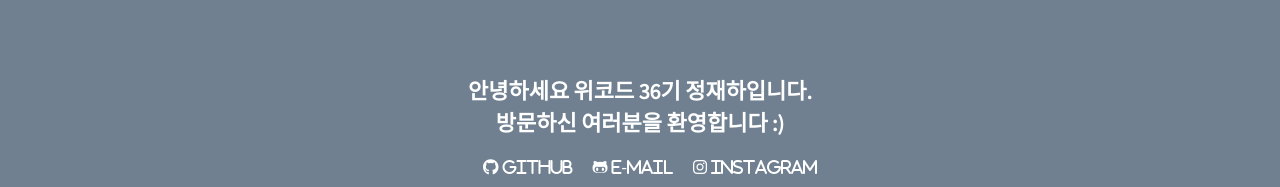
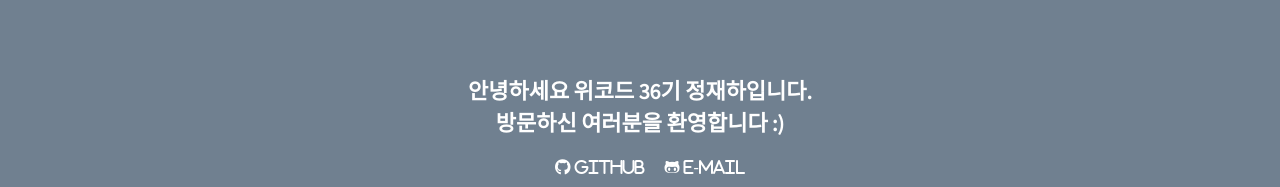
Before and after one commit to JeongJaeHa/jaeha2324.github.io, a plain HTML site: page index.html in a window 1280 px wide. Shown: the part 644-831 px from the top of the page. Drawn offline with Linux system fonts and the light colour scheme.

Commit message:
update index.html
instagram link delete

```diff
--- a/index.html
+++ b/index.html
@@ -39,7 +39,7 @@
         <ul>
             <li><a class="fa-brands fa-github" href="https://github.com/JeongJaeHa">&nbsp;Github</a></li>
             <li><a class="fa-brands fa-github-alt" href="mailto:jaeha2324@gmail.com">&nbsp;E-Mail</a></li>
-            <li><a class="fa-brands fa-instagram" href="https://www.instagram.com/jjaeha_/">&nbsp;Instagram</a></li>
+<!--             <li><a class="fa-brands fa-instagram" href="https://www.instagram.com/jjaeha_/">&nbsp;Instagram</a></li>        -->
         </ul>
     </footer>
 
```
